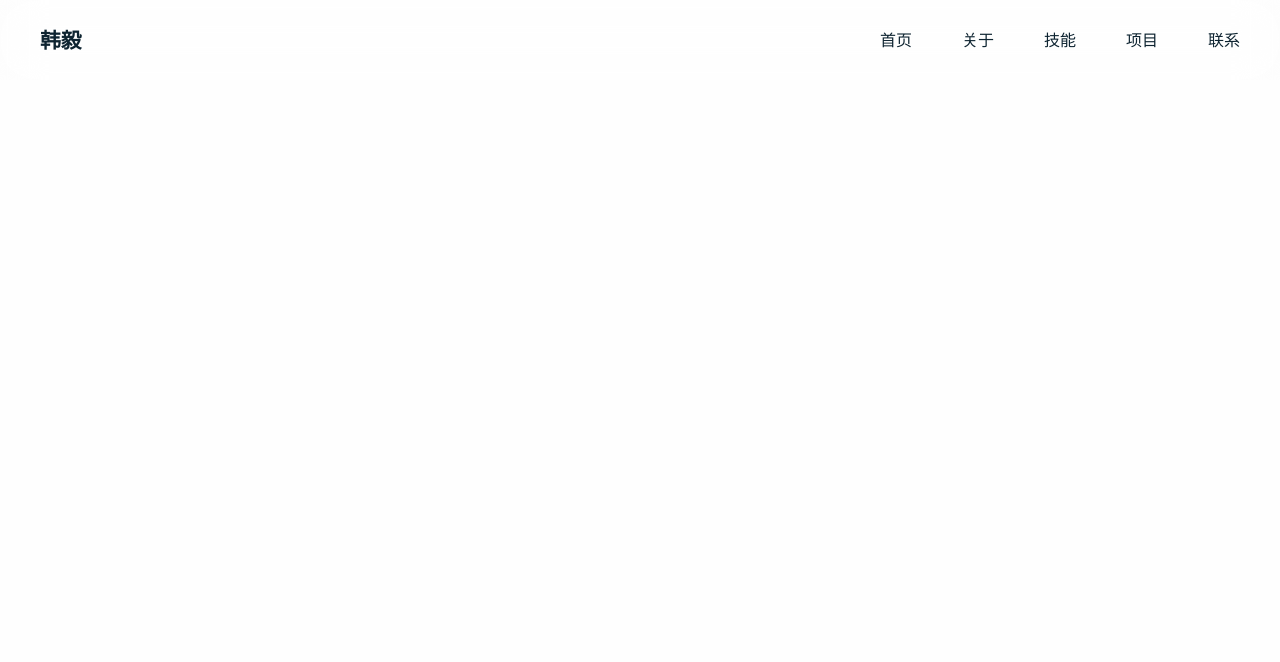
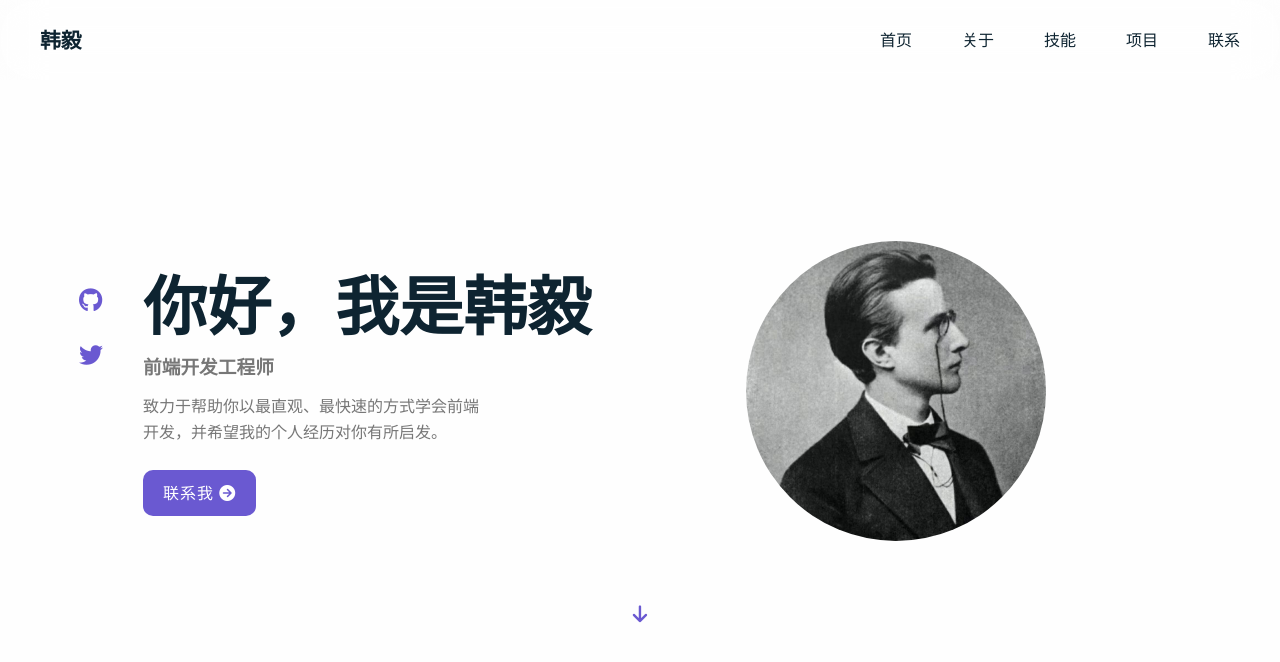
Before and after one commit to hanyi319/portfolio, a Vue app: page / in a window 1280 px wide. Shown: the top 662 px of the page. Built offline with nearby package versions, Linux system fonts and the light colour scheme.

Commit message:
feat: 添加 Home 组件

```diff
--- a/src/App.vue
+++ b/src/App.vue
@@ -1,5 +1,6 @@
 <script setup>
 import Header from "./components/Header.vue";
+import Home from "./components/Home.vue";
 </script>
 
 <template>
@@ -11,6 +12,7 @@ import Header from "./components/Header.vue";
   <Header class="header" />
 
   <!--=======Home section=======-->
+  <Home class="home flex-center" id="home" />
 
   <!--=======About section=======-->
 
@@ -46,4 +48,14 @@ import Header from "./components/Header.vue";
   backdrop-filter: blur(20px);
   transition: 0.6s ease;
 }
+
+.home {
+  position: relative;
+  flex-direction: column;
+  max-width: 1250px;
+  min-height: 100vh;
+  padding: 4rem;
+  margin-left: auto;
+  margin-right: auto;
+}
 </style>
--- /dev/null
+++ b/src/components/Home.vue
@@ -0,0 +1,122 @@
+<template>
+  <div>
+    <div class="home-container">
+      <div class="home-content">
+        <div class="media-icons">
+          <a href="#"><i class="fab fa-github"></i></a>
+          <a href="#"><i class="fab fa-twitter"></i></a>
+        </div>
+        <div class="info">
+          <h2>你好，我是韩毅</h2>
+          <h3>前端开发工程师</h3>
+          <p>致力于帮助你以最直观、最快速的方式学会前端开发，并希望我的个人经历对你有所启发。</p>
+          <a href="" class="btn">联系我 <i class="fas fa-arrow-circle-right"></i></a>
+        </div>
+      </div>
+      <div class="home-img">
+        <div><img src="../assets/images/avatar.jpg" alt="头像" /></div>
+      </div>
+    </div>
+    <a href="#about" class="scroll-down"><i class="fas fa-arrow-down"></i></a>
+  </div>
+</template>
+
+<style scoped>
+.home-container {
+  display: flex;
+  justify-content: space-between;
+  align-items: center;
+  width: 100%;
+}
+
+.home-content {
+  display: flex;
+}
+
+.home-container .media-icons {
+  display: flex;
+  flex-direction: column;
+  margin-right: 40px;
+}
+
+.home-container .media-icons a {
+  font-size: 1.5em;
+  margin: 10px 0;
+  color: var(--second-color);
+}
+
+.home-container .media-icons a:hover {
+  color: var(--hover-color);
+}
+
+.home-container .info h2 {
+  font-size: 4em;
+  font-weight: 600;
+  line-height: 70px;
+}
+
+.home-container .info h3 {
+  color: var(--third-color);
+  font-feature-settings: 1.3em;
+  font-weight: 600;
+  line-height: 50px;
+}
+
+.home-container .info p {
+  color: var(--third-color);
+  font-size: var(--normal-font-size);
+  max-width: 350px;
+}
+
+.btn {
+  background: var(--second-color);
+  color: #fff;
+  font-size: var(--normal-font-size);
+  font-weight: 500;
+  display: inline-block;
+  margin-top: 25px;
+  padding: 10px 20px;
+  letter-spacing: 1px;
+  border-radius: 10px;
+}
+
+.btn:hover {
+  background: var(--hover-color);
+}
+
+.home-container .home-img {
+  flex-grow: 1;
+  position: relative;
+  display: flex;
+  align-items: center;
+  justify-content: center;
+}
+
+.home-container .home-img img {
+  max-width: 300px;
+  max-height: 300px;
+  border-radius: 50%;
+}
+
+.home .scroll-down {
+  color: var(--first-color);
+  font-size: var(--normal-font-size);
+  font-weight: 500;
+  margin-top: 50px;
+}
+
+.home .scroll-down i {
+  color: var(--second-color);
+  font-size: 1.2em;
+  animation: arrow-down ease 2s infinite;
+}
+
+@keyframes arrow-down {
+  0% {
+    transform: translateY(0);
+  }
+  30% {
+    transform: translateY(10px);
+  }
+}
+</style>
```
